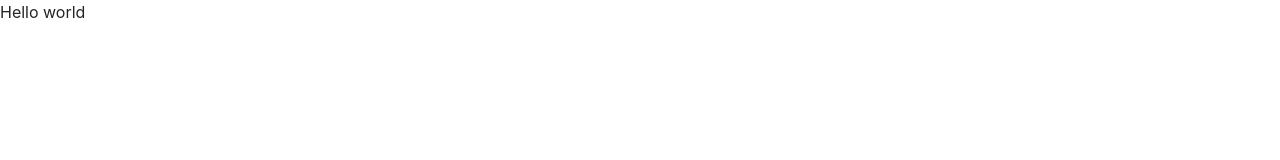
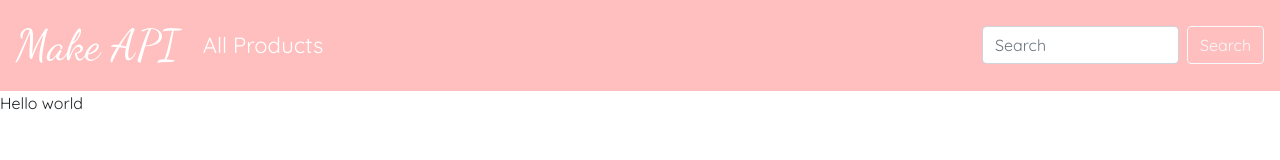
Before and after one commit to maryfsc/make-api, a website: page index.html in a window 1280 px wide. Drawn offline with nearby package versions, Linux system fonts and the light colour scheme.

Commit message:
Main design

```diff
--- a/css/main.scss
+++ b/css/main.scss
@@ -1 +1,18 @@
 @import "variables";
+
+body {
+  font-family: $secondary-font;
+}
+
+.main-color {
+  background-color: $main-color;
+}
+
+.title-brand {
+  font-family: $brand-font;
+  font-size: 43px;
+}
+
+.product-link {
+  font-size: 22px;
+}
--- a/css/variables.scss
+++ b/css/variables.scss
@@ -1 +1,3 @@
-$main-color: #CF4647;
+$main-color: #ffbfbf;
+$brand-font: 'Dancing Script', cursive;
+$secondary-font: 'Quicksand', sans-serif;
--- a/index.html
+++ b/index.html
@@ -6,10 +6,44 @@
   <meta http-equiv="X-UA-Compatible" content="ie=edge">
   <title>Make API - Your Makeup Compiler!</title>
   <link rel="stylesheet" href="https://stackpath.bootstrapcdn.com/bootstrap/4.1.3/css/bootstrap.min.css" integrity="sha384-MCw98/SFnGE8fJT3GXwEOngsV7Zt27NXFoaoApmYm81iuXoPkFOJwJ8ERdknLPMO" crossorigin="anonymous">
+  <link rel="stylesheet" type="text/css" href="dist/main.css">
+  <link href="https://fonts.googleapis.com/css?family=Dancing+Script" rel="stylesheet">
+  <link href="https://fonts.googleapis.com/css?family=Quicksand" rel="stylesheet">
   <script src="https://cdn.rawgit.com/visionmedia/page.js/master/page.js"></script>
 </head>
 <body>
+  <nav class="navbar navbar-expand-lg navbar-dark sticky-top main-color">
+    <a class="navbar-brand title-brand" href="#">Make API</a>
+    <button class="navbar-toggler" type="button" data-toggle="collapse" data-target="#navbarSupportedContent" aria-controls="navbarSupportedContent" aria-expanded="false" aria-label="Toggle navigation">
+      <span class="navbar-toggler-icon"></span>
+    </button>
+
+    <div class="collapse navbar-collapse order-last" id="navbarSupportedContent">
+      <ul class="navbar-nav mr-auto">
+        <li class="nav-item active">
+          <a class="nav-link product-link" href="#">All Products</a>
+        </li>
+<!--         <li class="nav-item dropdown">
+          <a class="nav-link dropdown-toggle" href="#" id="navbarDropdown" role="button" data-toggle="dropdown" aria-haspopup="true" aria-expanded="false">
+          Dropdown
+          </a>
+          <div class="dropdown-menu" aria-labelledby="navbarDropdown">
+            <a class="dropdown-item" href="#">Action</a>
+            <a class="dropdown-item" href="#">Another action</a>
+            <div class="dropdown-divider"></div>
+            <a class="dropdown-item" href="#">Something else here</a>
+          </div>
+        </li> -->
+      </ul>
+      <form class="form-inline my-2 my-lg-0">
+        <input class="form-control mr-sm-2" type="search" placeholder="Search" aria-label="Search">
+        <button class="btn btn-outline-light my-2 my-sm-0" type="submit">Search</button>
+      </form>
+    </div>
+  </nav>
+
   <main>Hello world</main>
+
 
   <script src="https://code.jquery.com/jquery-3.3.1.slim.min.js" integrity="sha384-q8i/X+965DzO0rT7abK41JStQIAqVgRVzpbzo5smXKp4YfRvH+8abtTE1Pi6jizo" crossorigin="anonymous"></script>
   <script src="https://cdnjs.cloudflare.com/ajax/libs/popper.js/1.14.3/umd/popper.min.js" integrity="sha384-ZMP7rVo3mIykV+2+9J3UJ46jBk0WLaUAdn689aCwoqbBJiSnjAK/l8WvCWPIPm49" crossorigin="anonymous"></script>
```
Also changed, not shown: dist/app.js (added), dist/main.css, 1 other file.
